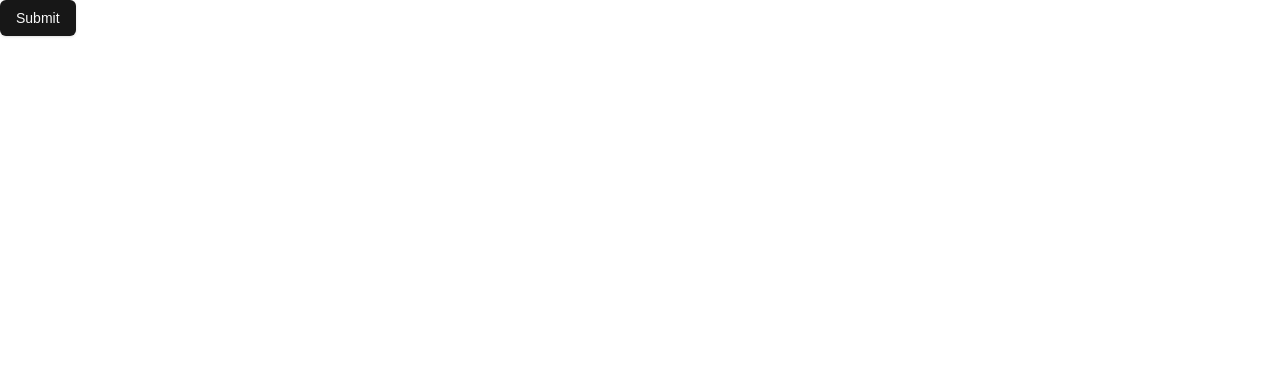
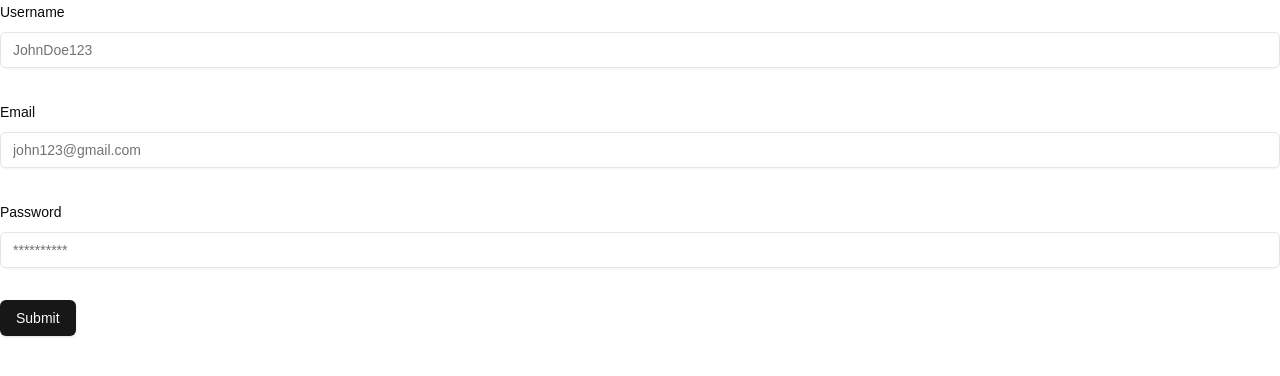
Before and after one commit to codingjogo/jogo-nextjs-template, a Next.js app: page / in a window 1280 px wide. Shown: the top 376 px of the page. Built offline with nearby package versions, Linux system fonts and the light colour scheme.

Commit message:
feat: Add CustomInput & Its Definitions

```diff
--- /dev/null
+++ b/components/CustomInput.tsx
@@ -0,0 +1,45 @@
+import React from 'react'
+
+import {
+    FormControl,
+    FormField,
+    FormItem,
+    FormLabel,
+    FormMessage,
+  } from "@/components/ui/form"
+  import { Input } from "@/components/ui/input"
+import { Control, FieldPath } from 'react-hook-form'
+import { z } from 'zod'
+import { formSchema } from '@/lib/utils'
+
+interface CustomInput {
+    control: Control<z.infer<typeof formSchema>>;
+    name: FieldPath<z.infer<typeof formSchema>>;
+    label: string;
+    placeholder: string;
+    type: "text" | "password" | "email"
+}
+
+const CustomInput = ({control,
+    name,
+    label,
+    placeholder,
+    type}: CustomInput) => {
+  return (
+    <FormField
+          control={control}
+          name={name}
+          render={({ field }) => (
+            <FormItem>
+              <FormLabel>{label}</FormLabel>
+              <FormControl>
+                <Input placeholder={placeholder} type={type} {...field} />
+              </FormControl>
+              <FormMessage />
+            </FormItem>
+          )}
+        />
+  )
+}
+
+export default CustomInput
--- a/components/FormComponent.tsx
+++ b/components/FormComponent.tsx
@@ -1,11 +1,12 @@
-'use client';
+"use client";
 
-import React from 'react'
-import { Form } from './ui/form';
-import { Button } from './ui/button';
-import { formSchema } from '@/lib/utils';
-import { zodResolver } from '@hookform/resolvers/zod';
-import { useForm } from 'react-hook-form';
+import React from "react";
+import { Form } from "./ui/form";
+import { Button } from "./ui/button";
+import { formSchema } from "@/lib/utils";
+import { zodResolver } from "@hookform/resolvers/zod";
+import { useForm } from "react-hook-form";
+import CustomInput from "./CustomInput";
 
 const FormComponent = () => {
 	// 1. Define your form.
@@ -13,24 +14,49 @@
 		resolver: zodResolver(formSchema),
 		defaultValues: {
 			username: "",
+			email: "",
+			password: "",
 		},
-  })
+	});
 
 	// 2. Define a submit handler.
 	function onSubmit(values: z.infer<typeof formSchema>) {
 		// Do something with the form values.
 		// ✅ This will be type-safe and validated.
-    console.log(values)
+		console.log(values);
 	}
 
 	return (
 		<Form {...form}>
 			<form onSubmit={form.handleSubmit(onSubmit)} className="space-y-8">
+				<CustomInput
+					control={form.control}
+					name={"username"}
+					label={"Username"}
+					placeholder={"JohnDoe123"}
+					type={"text"}
+				/>
+
+				<CustomInput
+					control={form.control}
+					name={"email"}
+					label={"Email"}
+					placeholder={"john123@gmail.com"}
+					type={"email"}
+				/>
+
+				<CustomInput
+					control={form.control}
+					name={"password"}
+					label={"Password"}
+					placeholder={"**********"}
+					type={"password"}
+				/>
 
 				<Button type="submit">Submit</Button>
 			</form>
 		</Form>
-  )
-}
+	);
+};
 
-export default FormComponent
+export default FormComponent;
--- /dev/null
+++ b/components/ui/input.tsx
@@ -0,0 +1,25 @@
+import * as React from "react"
+
+import { cn } from "@/lib/utils"
+
+export interface InputProps
+  extends React.InputHTMLAttributes<HTMLInputElement> {}
+
+const Input = React.forwardRef<HTMLInputElement, InputProps>(
+  ({ className, type, ...props }, ref) => {
+    return (
+      <input
+        type={type}
+        className={cn(
+          "flex h-9 w-full rounded-md border border-input bg-transparent px-3 py-1 text-base shadow-sm transition-colors file:border-0 file:bg-transparent file:text-sm file:font-medium file:text-foreground placeholder:text-muted-foreground focus-visible:outline-none focus-visible:ring-1 focus-visible:ring-ring disabled:cursor-not-allowed disabled:opacity-50 md:text-sm",
+          className
+        )}
+        ref={ref}
+        {...props}
+      />
+    )
+  }
+)
+Input.displayName = "Input"
+
+export { Input }
```
Lines whose indentation alone changed are shown as unchanged.
